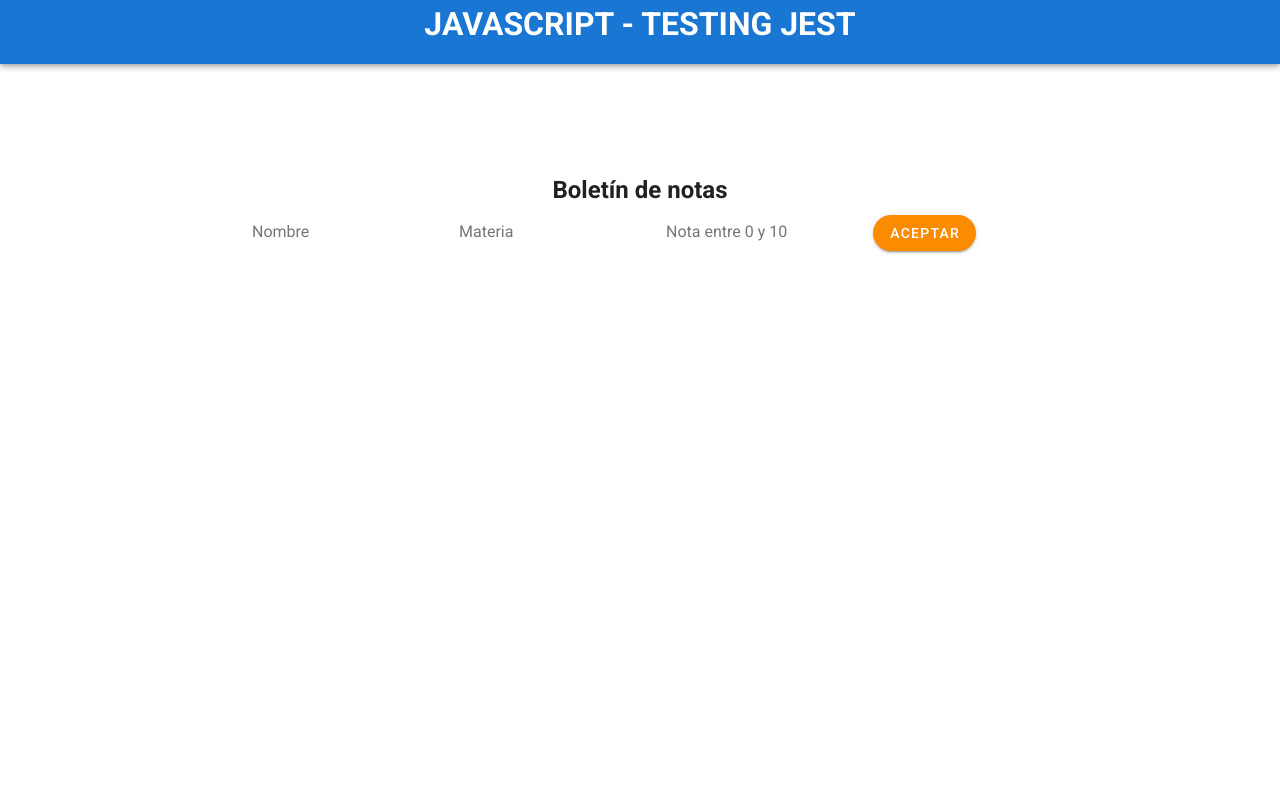
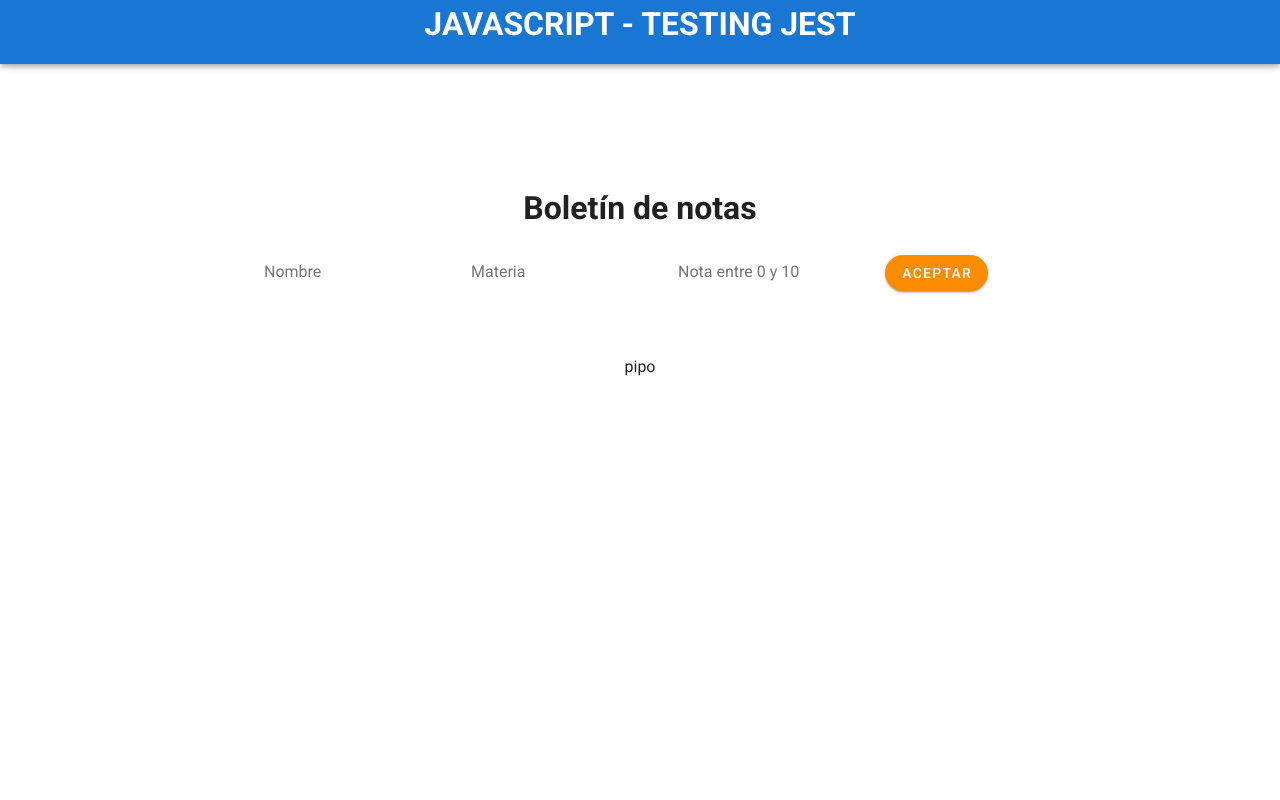
Before and after one commit to Cortina17/Legacy-VUE, a Vue app: page / in a window 1280 px wide. Shown: the top 800 px of the page. Built offline with nearby package versions, Linux system fonts and the light colour scheme.

Commit message:
two tests added
only the first one passes

```diff
--- a/src/components/ExerciseEighteen.vue
+++ b/src/components/ExerciseEighteen.vue
@@ -1,7 +1,7 @@
 <template>
   <div class="container">
     <div class="d-flex justify-center">
-      <h2>Boletín de notas</h2>
+      <h1>Boletín de notas</h1>
     </div>
     <div>
       <form @submit.prevent>
@@ -41,7 +41,7 @@
         </v-btn>
       </form>
     </div>
-    <div id="result"></div>
+    <div id="result">pipo</div>
   </div>
 </template>
 
@@ -49,9 +49,7 @@
 export default {
   name: "ExerciseEighteen",
 
-  data: () => ({
-    //
-  }),
+  data: () => ({}),
 
   methods: {
     examGrade() {
@@ -62,7 +60,6 @@ export default {
 
       let printResult = document.getElementById("result");
 
-      if (num) {
       if (num < 3) {
         printResult.innerHTML +=
           name +
@@ -123,7 +120,6 @@ export default {
           " - La calificación es SOBRESALIENTE. <br>";
         return;
       }
-      }
       printResult.innerHTML += "Introduzca una nota entre 0 y 10";
     },
   },
--- a/src/views/Home.vue
+++ b/src/views/Home.vue
@@ -1,5 +1,7 @@
 <template>
-  <exercise-eighteen />
+  <div class="container">
+    <exercise-eighteen />
+  </div>
 </template>
 
 <script>
```
Also changed, not shown: 1 other file (tests, documents, lock files or other folders). Lines whose indentation alone changed are shown as unchanged.
